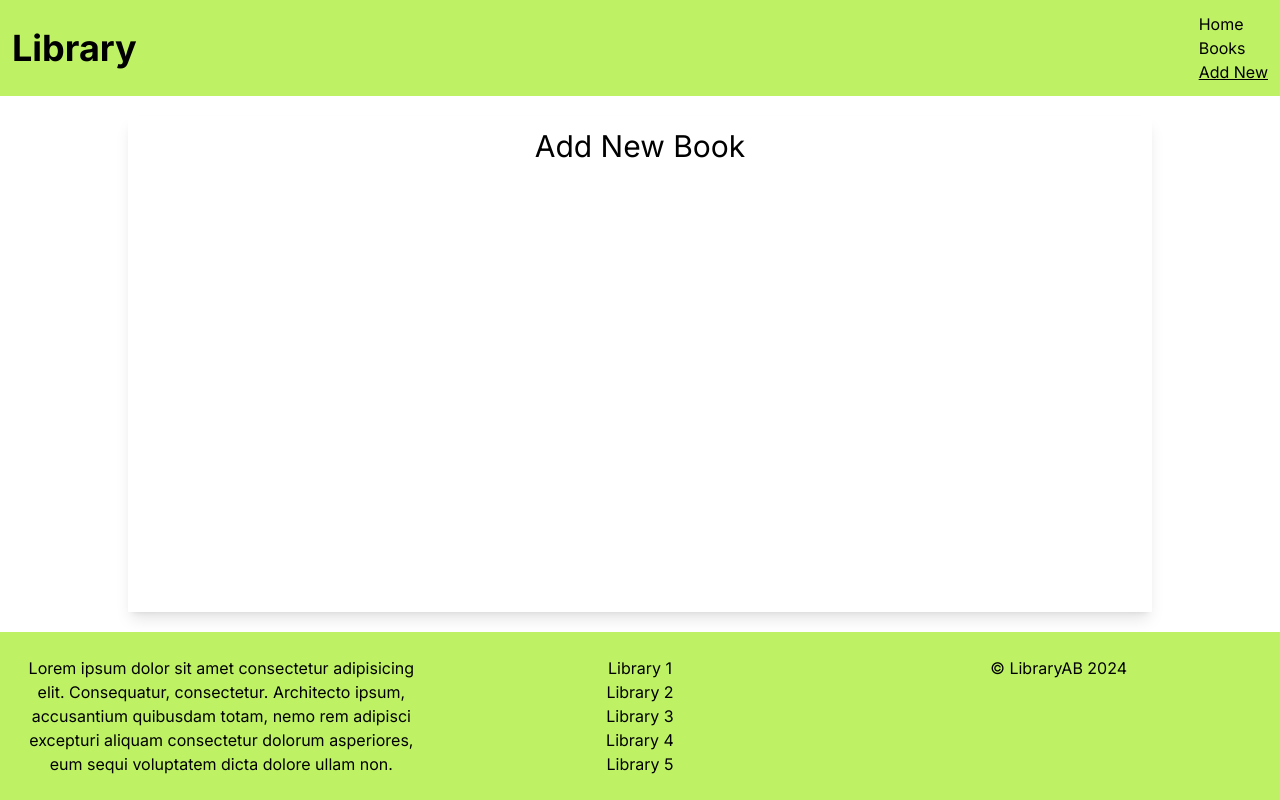
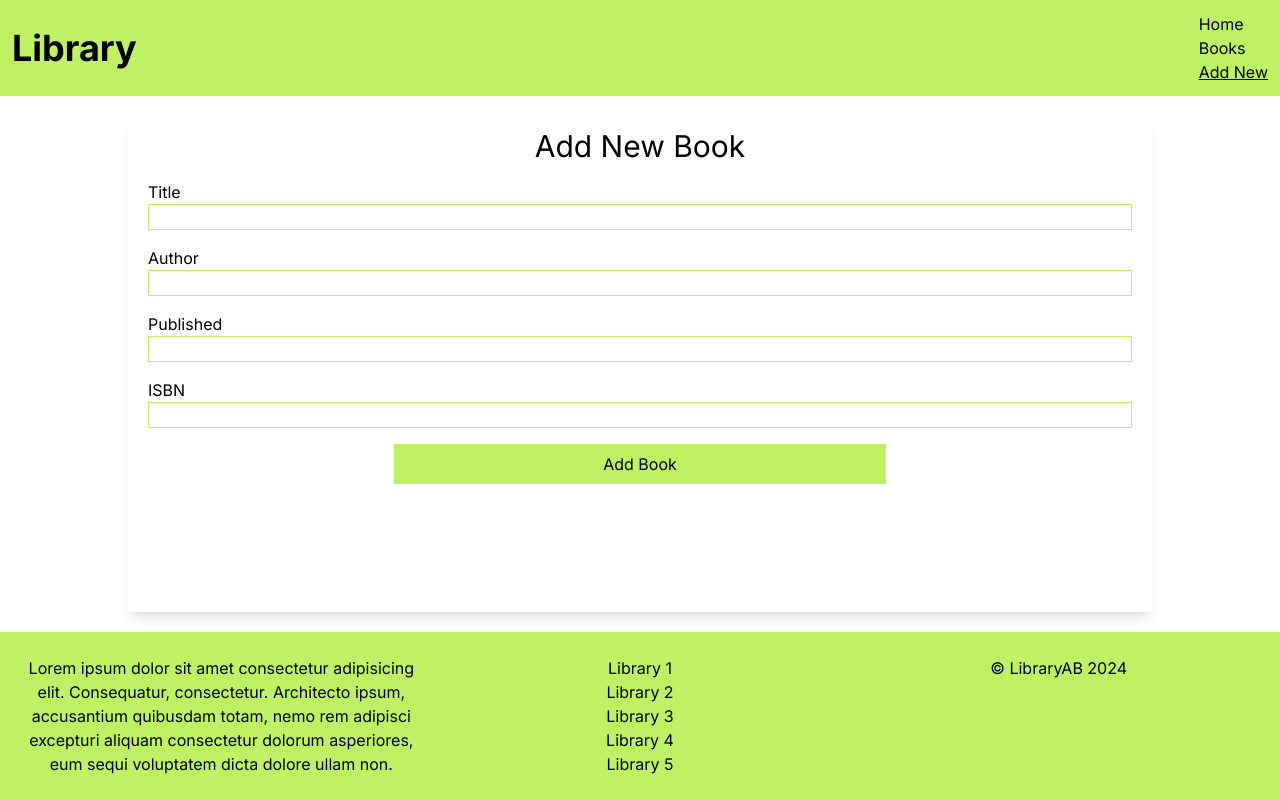
Before and after one commit to rinnegard/library, a Next.js app: page /addnew in a window 1280 px wide. Built offline with nearby package versions, Linux system fonts and the light colour scheme.

Commit message:
Added add book action and form

```diff
--- /dev/null
+++ b/app/addnew/actions.ts
@@ -0,0 +1,37 @@
+import prisma from "@/lib/prisma";
+import { redirect } from "next/navigation";
+import { isDate } from "util/types";
+
+export default async function createBookAction(formData: FormData) {
+    "use server";
+    const data = Object.fromEntries(formData);
+
+    const title = data.title.valueOf();
+    const author = data.author.valueOf();
+    const isbn = data.isbn.valueOf();
+
+    const publishedString = data.published.valueOf();
+    let published: Date | undefined;
+    if (typeof publishedString === "string") {
+        published = new Date(publishedString);
+    }
+    if (
+        typeof title === "string" &&
+        typeof author === "string" &&
+        isDate(published) &&
+        typeof isbn === "string"
+    ) {
+        await prisma.books.create({
+            data: {
+                title: title,
+                author: author,
+                published: published,
+                isbn: isbn,
+            },
+        });
+    }
+
+    console.log(data);
+
+    redirect("/books");
+}
--- a/app/addnew/page.tsx
+++ b/app/addnew/page.tsx
@@ -1,9 +1,54 @@
 import Main from "../components/main";
+import createBookAction from "./actions";
 
-export default function Books() {
+export default function AddNewPage() {
     return (
         <Main>
             <h1 className="text-3xl text-center">Add New Book</h1>
+            <form action={createBookAction} className="flex flex-col px-2">
+                <label htmlFor="title" className="pt-4">
+                    Title
+                </label>
+                <input
+                    type="text"
+                    name="title"
+                    id="title"
+                    className="border border-lime-300"
+                />
+                <label htmlFor="author" className="pt-4">
+                    Author
+                </label>
+                <input
+                    type="text"
+                    name="author"
+                    id="author"
+                    className="border border-lime-300"
+                />
+                <label htmlFor="published" className="pt-4">
+                    Published
+                </label>
+                <input
+                    type="text"
+                    name="published"
+                    id="published"
+                    className="border border-lime-300"
+                />
+                <label htmlFor="isbn" className="pt-4">
+                    ISBN
+                </label>
+                <input
+                    type="text"
+                    name="isbn"
+                    id="isbn"
+                    className="border border-lime-300"
+                />
+                <button
+                    type="submit"
+                    className="mt-4 bg-lime-300 h-10 w-1/2 self-center hover:bg-lime-400 active:bg-lime-500"
+                >
+                    Add Book
+                </button>
+            </form>
         </Main>
     );
 }
--- a/app/books/page.tsx
+++ b/app/books/page.tsx
@@ -9,16 +9,7 @@ export default async function BooksPage() {
             <h1 className="text-3xl text-center">Books</h1>
             <ul>
                 {books.map((book) => {
-                    return (
-                        <BookItem
-                            key={book.id}
-                            id={book.id}
-                            title={book.title}
-                            author={book.author}
-                            published={book.published}
-                            isbn={book.isbn}
-                        ></BookItem>
-                    );
+                    return <BookItem key={book.id} {...book}></BookItem>;
                 })}
             </ul>
         </Main>
```
